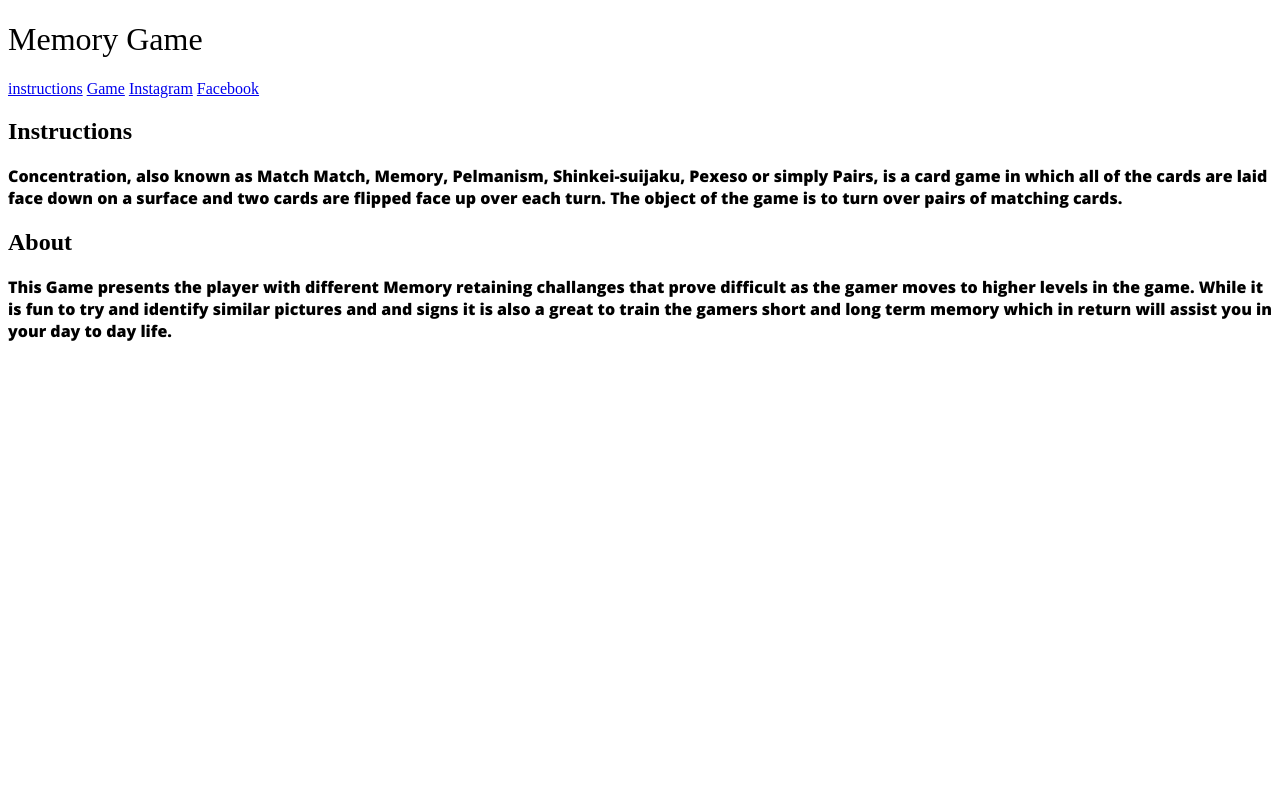
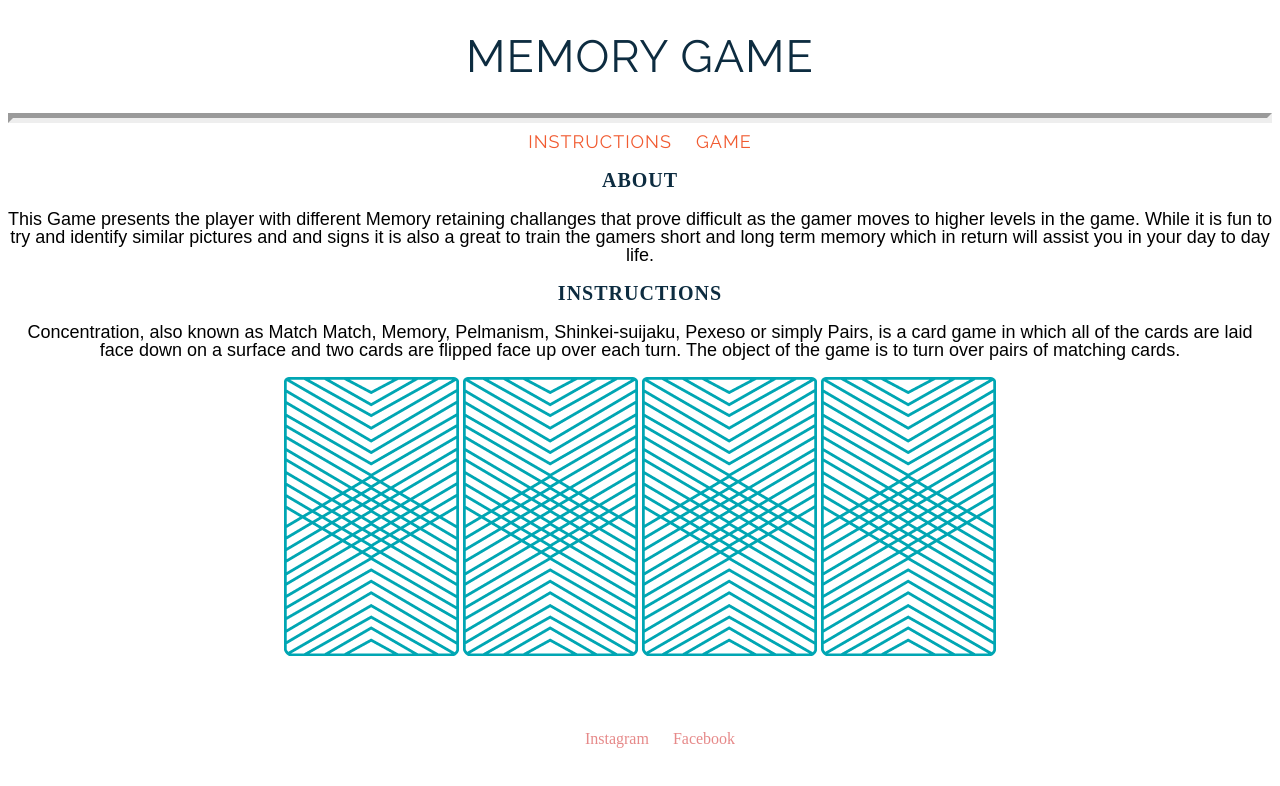
Before and after one commit to DanielWoldehana/wdi-fundamentals-memorygame, a plain HTML site: page memory_game/index.html in a window 1280 px wide. Drawn offline with nearby package versions, Linux system fonts and the light colour scheme; a web font is replaced by a local one.

Commit message:
added css/images and delted stylesheet

```diff
--- /dev/null
+++ b/memory_game/css/style.css
@@ -0,0 +1,48 @@
+body{
+    text-align: center;
+}
+h1 {
+    font-family: "Raleway", sans-serif;
+    color: #0d2c40;
+    letter-spacing: 1px;
+    font-weight: 400;
+    font-size: 45px;
+    text-transform: uppercase;
+}
+hr{
+    border-width: 5px;
+}
+
+.topLink{
+    color:#f15b31;
+    font-family: "Raleway", sans-serif;
+    font-weight: 600px;
+    letter-spacing: 1px;
+    font-size:18px;
+    text-transform: uppercase;
+    text-decoration: none;
+    padding: 10px;
+}
+p {
+    font-family: "Droid Serif", sans-serif;
+    font-size: 18px;
+    line-height: 18px;
+
+}
+
+h2 {
+    color: #0d2c40;
+    font-weight: 600px;
+    letter-spacing: 1px;
+    font-size: 20px;
+    text-transform: uppercase;
+}
+.social{
+    list-style: none;
+    text-decoration: none;
+    color: #e68989;
+}
+li{
+    display: inline;
+    padding: 10px;
+}
--- a/memory_game/index.html
+++ b/memory_game/index.html
@@ -4,31 +4,42 @@
   <meta charset="UTF-8">
   <meta name="viewport" content="width=device-width, initial-scale=1.0">
   <meta http-equiv="X-UA-Compatible" content="ie=edge">
-  <link rel="stylesheet" type ="text/css" href="stylesheet.css">
-  <link href="http://fonts.googleapis.com/css?family=Open+Sans:400,800"
-  rel="stylesheet" type="text/css">
+  <link href="css/style.css" rel="stylesheet" type ="text/css">
+  <link href="https://fonts.googleapis.com/css?family=Droid+Serif|Raleway:400,500,
+  600,700" rel="stylesheet">
   <title>Memory Card Game</title>
 </head>
 <body>
   <h1>Memory Game</h1>
-    <a href="#">instructions</a>
-    <a href="#">Game</a>
-    <a href="#">Instagram</a>
-    <a href="#">Facebook</a>
+  <hr>
+      <a href="#" class="topLink">Instructions</a>
+      <a href="#" class="topLink">Game</a>
+  <h2> About</h2>
+    <p>This Game presents the player with different Memory retaining
+    challanges that prove difficult as the gamer moves to higher levels
+    in the game. While it is fun to try and identify similar pictures and
+    and signs it is also a great to train the gamers short and long term
+    memory which in return will assist you in your day to day life.
+    </p>
   <h2>Instructions</h2>
     <p>Concentration, also known as Match Match, Memory,
     Pelmanism, Shinkei-suijaku, Pexeso or simply Pairs,
-     is a card game in which all of the cards are laid
-     face down on a surface and two cards are flipped
-     face up over each turn. The object of the game
-     is to turn over pairs of matching cards.
-     </p>
-  <h2> About</h2>
-    <p>This Game presents the player with different Memory retaining
-      challanges that prove difficult as the gamer moves to higher levels
-      in the game. While it is fun to try and identify similar pictures and
-      and signs it is also a great to train the gamers short and long term
-      memory which in return will assist you in your day to day life.
-  </p>
-</body>
-</html>
+    is a card game in which all of the cards are laid
+    face down on a surface and two cards are flipped
+    face up over each turn. The object of the game
+    is to turn over pairs of matching cards.
+    </p>
+  <div>
+    <img src="images/back.png" alt="Queen of Diamonds">
+    <img src="images/back.png" alt="Queen of Hearts">
+    <img src="images/back.png" alt="King of Diamonds">
+    <img src="images/back.png" alt="King of Hearts">
+  </div>
+  <br>
+  <br>
+  <br>
+    <ul style="list-style-type: none;">
+      <li><a href="#" class="social">Instagram</a></li>
+      <li><a href="#" class="social">Facebook</a></li>
+    </ul >
+</bodsocial
--- a/memory_game/stylesheet.css
+++ /dev/null
@@ -1,8 +0,0 @@
-h1 {
-    font-family: "Open Sans, sans-serif";
-    font-weight: 400;
-}
-p {
-    font-family: "Open Sans", sans-serif;
-    font-weight: 900;
-}
```
Also changed, not shown: memory_game/images/back.png (added), memory_game/images/king-of-diamonds.png (added), memory_game/images/king-of-hearts.png (added), memory_game/images/queen-of-diamonds.png (added), memory_game/images/queen-of-hearts.png (added).
